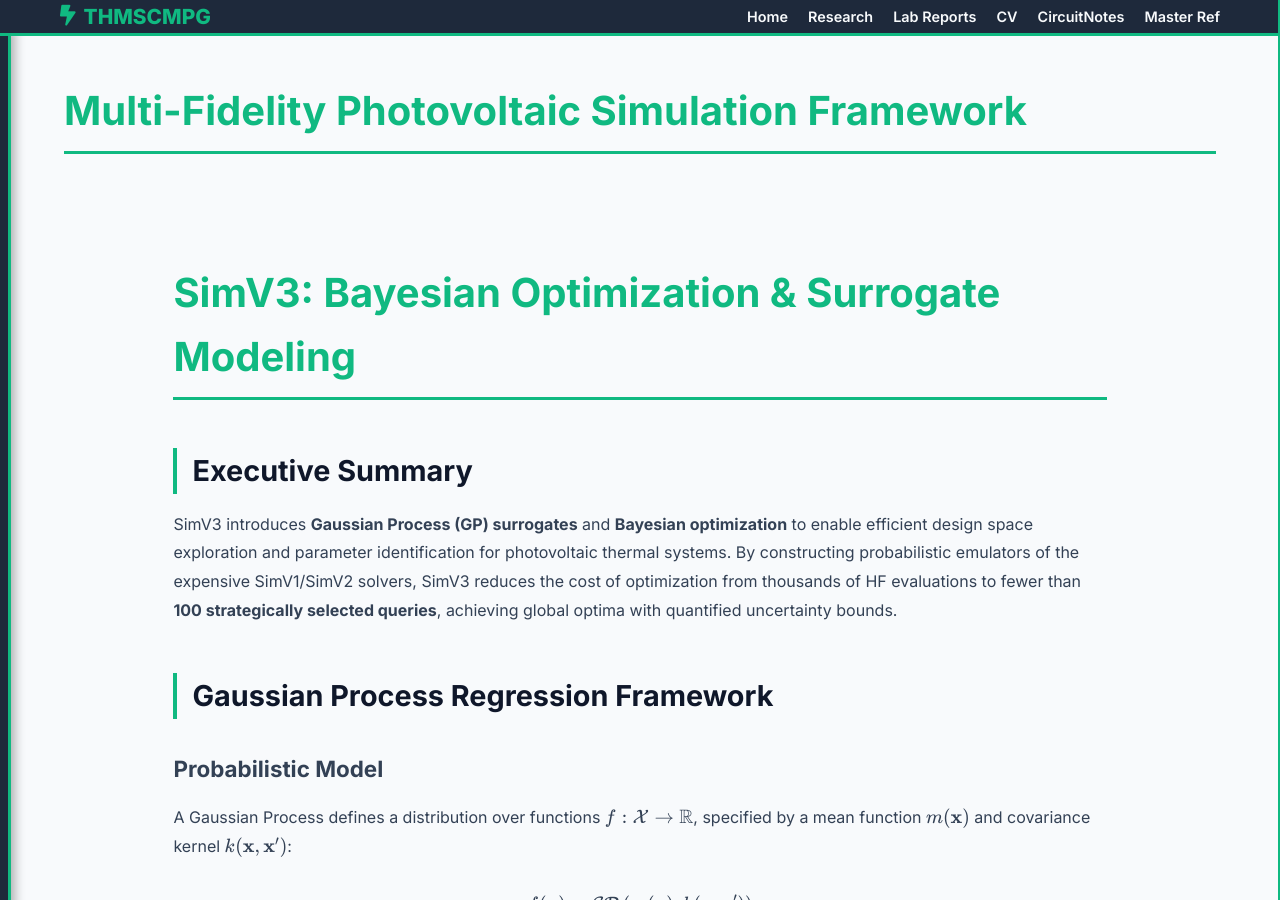
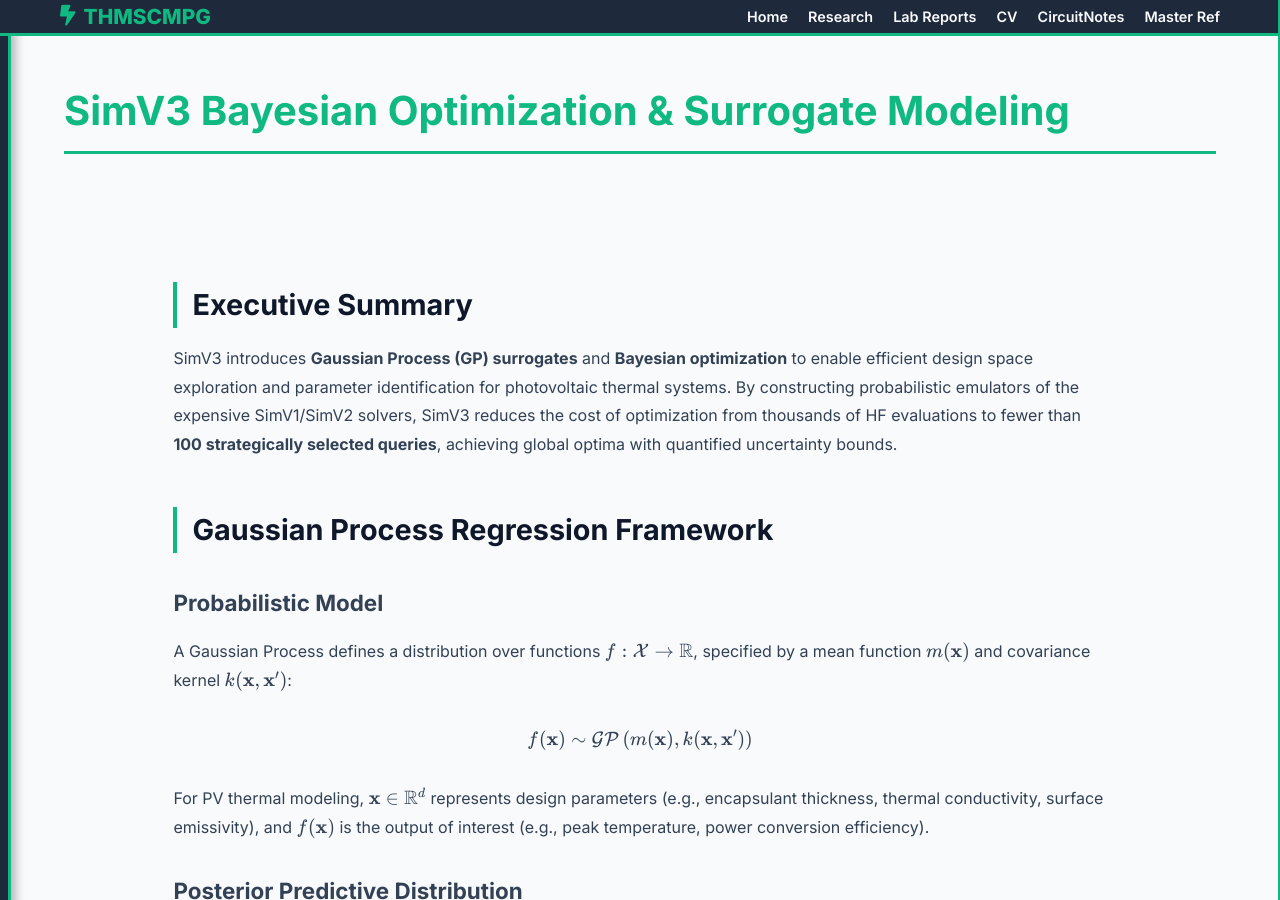
Before and after one commit to THMSCMPG/AURA-MF, a Jekyll site: the page built from docs/simv3-bayesian.html, in a window 1280 px wide and 900 px high. Built offline with Jekyll 4.4.1, drawn with Linux system fonts in a browser that asks for light colours.

Commit message:
Update simv3-bayesian.html

```diff
--- a/docs/simv3-bayesian.html
+++ b/docs/simv3-bayesian.html
@@ -1,11 +1,10 @@
 ---
 layout: default
-title: Multi-Fidelity Photovoltaic Simulation Framework
+title: SimV3 Bayesian Optimization & Surrogate Modeling
 weight: 4
 ---
 
     <main>
-        <h1>SimV3: Bayesian Optimization & Surrogate Modeling</h1>
 
         <div class="executive-summary">
             <h2>Executive Summary</h2>
```
